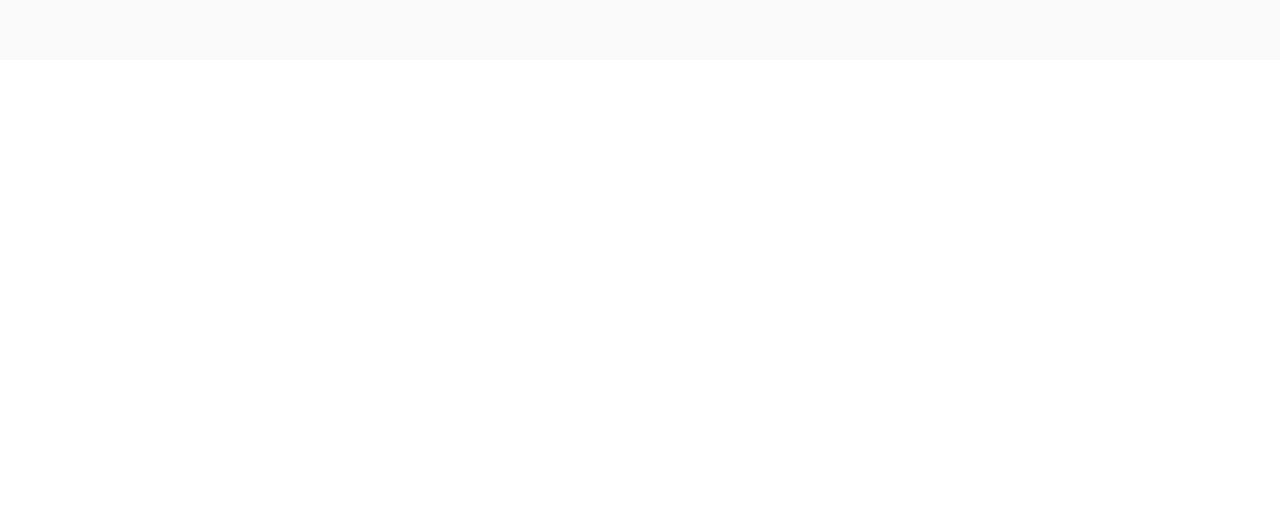
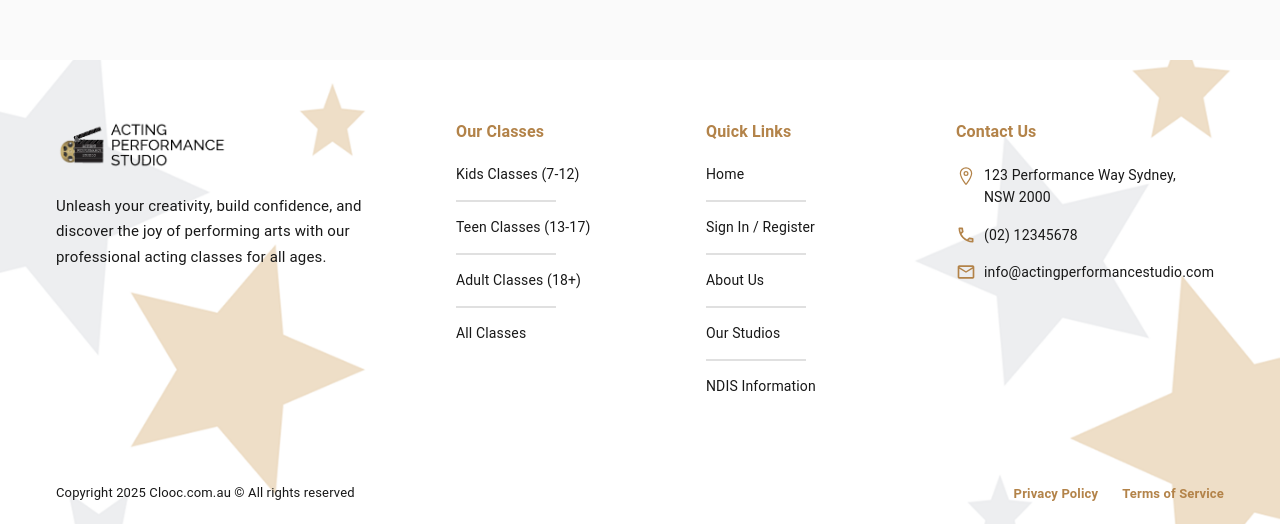
Before and after one commit to clocoDev/APS, a Next.js app: page / in a window 1280 px wide. Shown: the part 1140-1664 px from the top of the page. Before the commit the page ends 1200 px from the top, so only its background shows below. Built offline with nearby package versions, Linux system fonts and the light colour scheme.

Commit message:
Footer frontend

```diff
--- /dev/null
+++ b/src/app/Components/Footer/Footer.jsx
@@ -0,0 +1,226 @@
+"use client";
+import React from "react";
+import {
+  Box,
+  Container,
+  Grid,
+  Typography,
+  Link,
+  Stack,
+  Divider,
+} from "@mui/material";
+import { styled } from "@mui/material/styles";
+import { IoLocationOutline } from "react-icons/io5";
+import { MdOutlineLocalPhone, MdOutlineEmail } from "react-icons/md";
+import Image from "next/image";
+import LogoImage from "../../../Images/logoblack.png";
+import FooterBg from "../../../Images/footerBg.png";
+
+const FooterWrapper = styled(Box)(({ theme }) => ({
+  position: "relative",
+  paddingTop: "60px",
+  paddingBottom: "20px",
+  backgroundImage: `url(${FooterBg.src})`,
+  backgroundSize: "cover",
+  backgroundPosition: "center",
+  backgroundRepeat: "no-repeat",
+  width: "100%",
+}));
+
+const Line = styled(Divider)(({ theme }) => ({
+  width: "100px",
+  color: "#B9B9B9",
+  marginBottom: "15px",
+  borderBottomWidth: 2,
+}));
+
+const FooterLink = styled(Link)(({ theme }) => ({
+  color: "#181818",
+  textDecoration: "none",
+  fontSize: "14px",
+  display: "block",
+  marginBottom: "15px",
+  fontWeight: "400",
+  transition: "color 0.3s ease",
+  "&:hover": {
+    color: "#B38349",
+    textDecoration: "none",
+  },
+}));
+
+const SectionTitle = styled(Typography)(({ theme }) => ({
+  color: "#B38349",
+  fontWeight: 600,
+  fontSize: "16px",
+  marginBottom: "20px",
+}));
+
+const Footer = () => {
+  return (
+    <FooterWrapper>
+      <Container maxWidth="lg" sx={{ maxWidth: "95% !important" }}>
+        <Grid container spacing={4}>
+          {/* Left Section - Logo and Description */}
+          <Grid
+            item
+            size={{
+              xs: 12,
+              sm: 6,
+              lg: 4,
+            }}
+          >
+            <Box sx={{ mb: 3 }}>
+              <Image
+                src={LogoImage}
+                alt="Acting Performance Studio"
+                height={50}
+              />
+            </Box>
+            <Typography
+              variant="body2"
+              sx={{
+                fontSize: "15px",
+                color: "#181818",
+                lineHeight: 1.7,
+                maxWidth: "350px",
+              }}
+            >
+              Unleash your creativity, build confidence, and discover the joy of
+              performing arts with our professional acting classes for all ages.
+            </Typography>
+          </Grid>
+
+          {/* Our Classes */}
+          <Grid
+            item
+            size={{
+              xs: 6,
+              sm: 6,
+              lg: 2.5,
+            }}
+          >
+            <SectionTitle>Our Classes</SectionTitle>
+            <FooterLink href="">Kids Classes (7-12)</FooterLink>
+            <Line />
+            <FooterLink href="">Teen Classes (13-17)</FooterLink>
+            <Line />
+            <FooterLink href="">Adult Classes (18+)</FooterLink>
+            <Line />
+            <FooterLink href="">All Classes</FooterLink>
+          </Grid>
+
+          {/* Quick Links */}
+          <Grid
+            item
+            size={{
+              xs: 6,
+              sm: 6,
+              lg: 2.5,
+            }}
+          >
+            <SectionTitle>Quick Links</SectionTitle>
+            <FooterLink href="/">Home</FooterLink>
+            <Line />
+            <FooterLink href="/signin">Sign In / Register</FooterLink>
+            <Line />
+            <FooterLink href="/about">About Us</FooterLink>
+            <Line />
+            <FooterLink href="/studios">Our Studios</FooterLink>
+            <Line />
+            <FooterLink href="/ndis">NDIS Information</FooterLink>
+          </Grid>
+
+          {/* Contact Us */}
+          <Grid
+            item
+            size={{
+              xs: 12,
+              sm: 6,
+              lg: 3,
+            }}
+          >
+            <SectionTitle>Contact Us</SectionTitle>
+            <Stack spacing={2}>
+              <Box sx={{ display: "flex", alignItems: "flex-start", gap: 1 }}>
+                <IoLocationOutline
+                  color="#B38349"
+                  size={20}
+                  style={{ marginTop: "2px" }}
+                />
+                <Typography
+                  variant="body2"
+                  sx={{ color: "#181818", fontSize: "14px", lineHeight: 1.6 }}
+                >
+                  123 Performance Way Sydney,
+                  <br />
+                  NSW 2000
+                </Typography>
+              </Box>
+              <Box sx={{ display: "flex", alignItems: "center", gap: 1 }}>
+                <MdOutlineLocalPhone color="#B38349" size={20} />
+                <FooterLink href="tel:0212345678" sx={{ mb: 0 }}>
+                  (02) 12345678
+                </FooterLink>
+              </Box>
+              <Box sx={{ display: "flex", alignItems: "center", gap: 1 }}>
+                <MdOutlineEmail color="#B38349" size={20} />
+                <FooterLink
+                  href="mailto:info@actingperformancestudio.com"
+                  sx={{ mb: 0, wordBreak: "break-word" }}
+                >
+                  info@actingperformancestudio.com
+                </FooterLink>
+              </Box>
+            </Stack>
+          </Grid>
+        </Grid>
+
+        {/* Bottom Section - Copyright */}
+        <Box
+          sx={{
+            mt: 6,
+            pt: 3,
+            display: "flex",
+            justifyContent: "space-between",
+            alignItems: "center",
+            flexWrap: "wrap",
+            gap: 2,
+          }}
+        >
+          <Typography
+            variant="body2"
+            sx={{ color: "#181818", fontSize: "13px" }}
+          >
+            Copyright 2025 Clooc.com.au © All rights reserved
+          </Typography>
+          <Box sx={{ display: "flex", gap: 3 }}>
+            <FooterLink
+              href="/privacy"
+              sx={{
+                mb: 0,
+                color: "#B38349",
+                fontWeight: 600,
+                fontSize: "13px",
+              }}
+            >
+              Privacy Policy
+            </FooterLink>
+            <FooterLink
+              href="/terms"
+              sx={{
+                mb: 0,
+                color: "#B38349",
+                fontWeight: 600,
+                fontSize: "13px",
+              }}
+            >
+              Terms of Service
+            </FooterLink>
+          </Box>
+        </Box>
+      </Container>
+    </FooterWrapper>
+  );
+};
+
+export default Footer;
--- a/src/app/layout.jsx
+++ b/src/app/layout.jsx
@@ -2,6 +2,7 @@ import { Geist, Geist_Mono } from "next/font/google";
 import "./globals.css";
 import Header from "./Components/Header/Header";
 import MuiThemeProvider from "./utils/Providers/ThemeProvider";
+import Footer from "./Components/Footer/Footer";
 
 const geistSans = Geist({
   variable: "--font-geist-sans",
@@ -27,6 +28,7 @@ export default function RootLayout({ children }) {
         <MuiThemeProvider>
           <Header />
           {children}
+          <Footer />
         </MuiThemeProvider>
       </body>
     </html>
```
Also changed, not shown: src/Images/footerBg.png (added).
